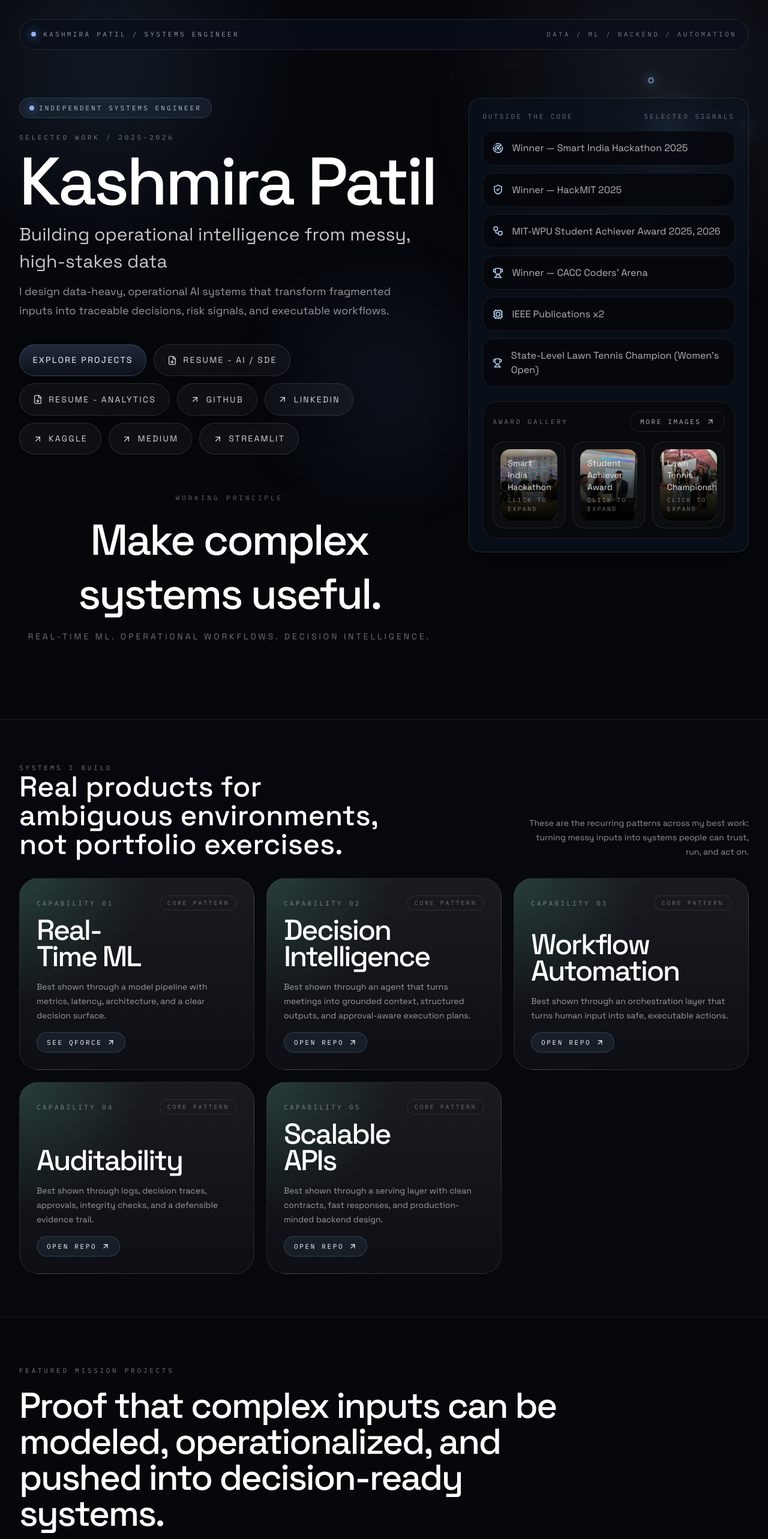
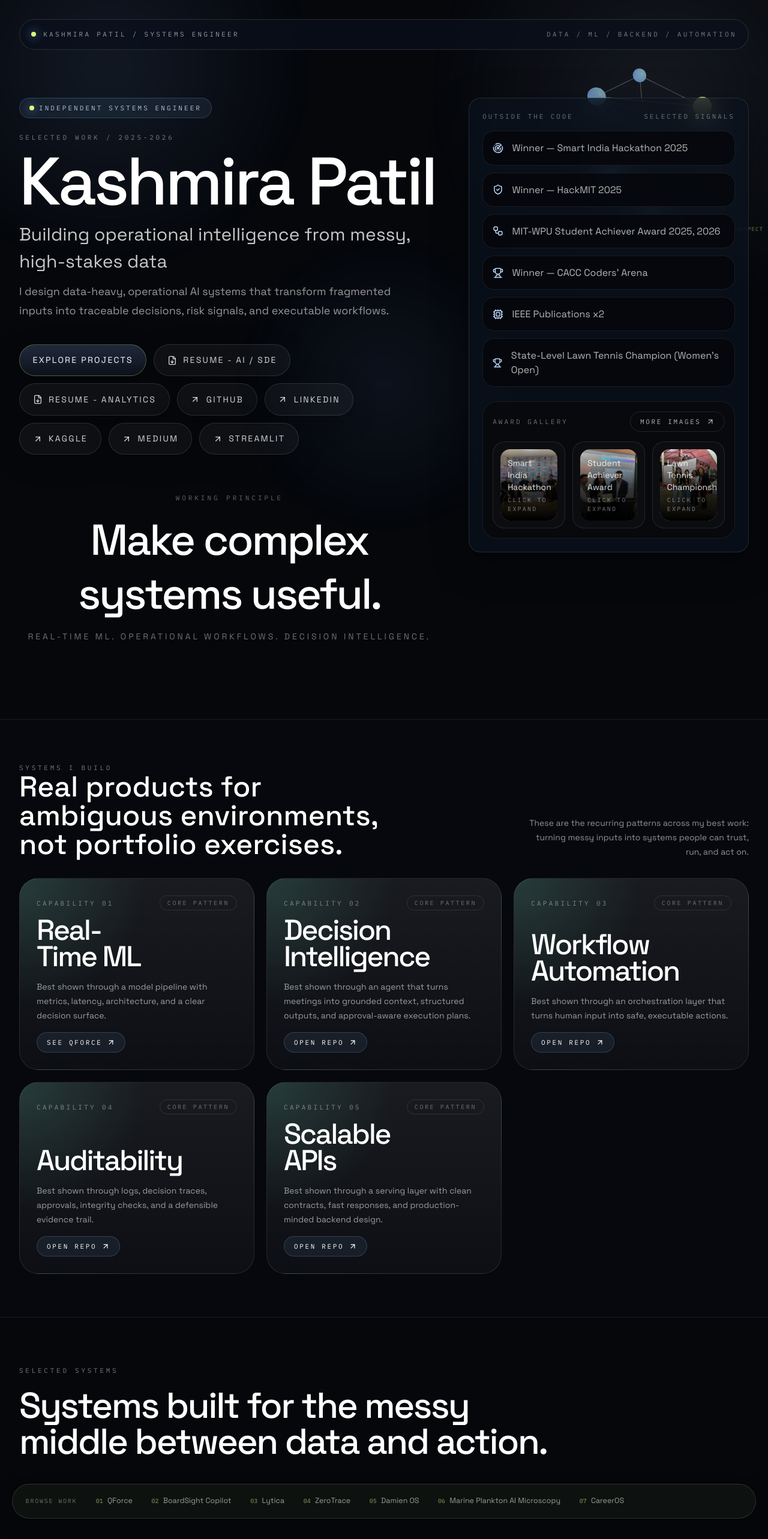
Before and after one commit to kagent2704/kashmira-patil-portfolio, a Next.js app: page / in a window 1280 px wide. Shown: the top 2566 px of the page at 60% size. Built offline with nearby package versions, Linux system fonts and the light colour scheme.

Commit message:
Add interactive 3D systems portfolio theme

```diff
--- a/app/globals.css
+++ b/app/globals.css
@@ -1,14 +1,14 @@
 @import "tailwindcss";
 
 :root {
-  --bg: #05070b;
+  --bg: #111311;
   --panel: rgba(255, 255, 255, 0.04);
-  --border: rgba(255, 255, 255, 0.1);
-  --text-dim: rgba(239, 244, 255, 0.64);
-  --accent: #8ab4ff;
-  --accent-soft: #c9d8ff;
-  --accent-glow: rgba(138, 180, 255, 0.22);
-  --accent-border: rgba(138, 180, 255, 0.24);
+  --border: rgba(230, 237, 219, 0.14);
+  --text-dim: rgba(243, 241, 225, 0.64);
+  --accent: #d7ff7a;
+  --accent-soft: #efffc8;
+  --accent-glow: rgba(215, 255, 122, 0.2);
+  --accent-border: rgba(215, 255, 122, 0.28);
 }
 
 * {
@@ -23,8 +23,9 @@ body {
   margin: 0;
   min-height: 100vh;
   background:
-    radial-gradient(circle at top, rgba(18, 28, 44, 0.92), transparent 42%),
-    linear-gradient(180deg, #06080c 0%, #04060a 100%);
+    radial-gradient(circle at 78% 4%, rgba(215, 255, 122, 0.08), transparent 24%),
+    radial-gradient(circle at top left, rgba(47, 68, 52, 0.38), transparent 38%),
+    linear-gradient(180deg, #121512 0%, #0b0e0c 100%);
   color: white;
   font-family: var(--font-display), sans-serif;
 }
@@ -59,81 +60,73 @@ body::after {
 
 /* A single spatial system graphic gives the homepage depth without turning every
    surface into a spectacle. It is intentionally CSS-only and respects reduced motion. */
-.system-orbit {
+.real-3d-scene {
   position: absolute;
   z-index: 0;
   top: -4.5rem;
   right: -2rem;
   width: 19rem;
   height: 19rem;
-  pointer-events: none;
-  opacity: 0.8;
-  transform: rotate(-12deg);
+  opacity: 0.9;
+  cursor: grab;
 }
 
-.orbit-ring,
-.orbit-core,
-.orbit-node {
-  position: absolute;
-  display: block;
+.real-3d-scene:active { cursor: grabbing; }
+.scene-caption { position: absolute; bottom: 0.5rem; right: 0.5rem; color: rgba(215, 255, 122, 0.65); font: 9px var(--font-mono), monospace; letter-spacing: 0.12em; text-transform: uppercase; }
+
+.project-index {
+  position: sticky;
+  z-index: 20;
+  top: 0.75rem;
+  display: flex;
+  gap: 0.35rem;
+  align-items: center;
+  width: min(100% - 2.5rem, 1540px);
+  margin: 1rem auto 2rem;
+  padding: 0.55rem;
+  overflow-x: auto;
+  border: 1px solid rgba(230, 237, 219, 0.14);
+  border-radius: 999px;
+  background: rgba(16, 21, 17, 0.84);
+  box-shadow: 0 12px 30px rgba(0, 0, 0, 0.22);
+  backdrop-filter: blur(18px);
 }
 
-.orbit-ring {
-  inset: 2rem;
-  border: 1px solid rgba(138, 180, 255, 0.26);
-  border-radius: 50%;
-  transform: rotateX(68deg) rotateZ(15deg);
-  box-shadow: 0 0 40px rgba(138, 180, 255, 0.1);
-  animation: orbit-spin 16s linear infinite;
+.project-index-label {
+  flex: 0 0 auto;
+  padding: 0 0.8rem;
+  color: rgba(243, 241, 225, 0.42);
+  font: 10px var(--font-mono), monospace;
+  letter-spacing: 0.18em;
+  text-transform: uppercase;
 }
 
-.orbit-ring-two {
-  inset: 3.8rem 1.2rem;
-  border-color: rgba(115, 201, 161, 0.24);
-  transform: rotateY(68deg) rotateZ(-20deg);
-  animation-duration: 12s;
-  animation-direction: reverse;
+.project-index a {
+  display: inline-flex;
+  flex: 0 0 auto;
+  gap: 0.45rem;
+  align-items: center;
+  border: 1px solid transparent;
+  border-radius: 999px;
+  padding: 0.55rem 0.75rem;
+  color: rgba(243, 241, 225, 0.62);
+  font-size: 0.78rem;
+  transition: color 160ms ease, background 160ms ease, border-color 160ms ease;
 }
 
-.orbit-core {
-  inset: 6.4rem;
-  display: grid;
-  place-items: center;
-  border: 1px solid rgba(219, 234, 254, 0.42);
-  border-radius: 50%;
-  background: radial-gradient(circle at 35% 30%, #789bd2, #1c2a44 45%, #0a101b 78%);
-  color: #eef5ff;
-  font-family: var(--font-mono), monospace;
-  font-size: 0.55rem;
-  letter-spacing: 0.16em;
-  line-height: 1.5;
-  text-align: center;
-  box-shadow: 0 0 50px rgba(138, 180, 255, 0.24), inset 0 0 24px rgba(255, 255, 255, 0.12);
+.project-index a span {
+  color: rgba(215, 255, 122, 0.62);
+  font: 10px var(--font-mono), monospace;
 }
 
-.orbit-node {
-  width: 0.55rem;
-  height: 0.55rem;
-  border: 2px solid #9fc2ff;
-  border-radius: 50%;
-  background: #09111d;
-  box-shadow: 0 0 16px rgba(138, 180, 255, 0.9);
-  animation: node-pulse 2.4s ease-in-out infinite;
-}
-
-.orbit-node-one { top: 2rem; left: 8rem; }
-.orbit-node-two { right: 2.2rem; top: 8.4rem; animation-delay: 0.7s; }
-.orbit-node-three { bottom: 2.5rem; left: 4.1rem; animation-delay: 1.4s; }
-
-@keyframes orbit-spin { to { transform: rotateX(68deg) rotateZ(375deg); } }
-@keyframes node-pulse { 50% { transform: scale(1.5); opacity: 0.6; } }
-
-@media (prefers-reduced-motion: reduce) {
-  .orbit-ring, .orbit-node { animation: none; }
+.project-index a:hover {
+  border-color: rgba(215, 255, 122, 0.22);
+  background: rgba(215, 255, 122, 0.08);
+  color: #efffc8;
 }
 
 @media (max-width: 900px) {
-  .system-orbit { top: -3rem; right: -3rem; transform: scale(0.72) rotate(-12deg); transform-origin: top right; opacity: 0.5; }
+  .real-3d-scene { top: -3rem; right: -3rem; transform: scale(0.72); transform-origin: top right; opacity: 0.5; }
 }
 
 a {
--- a/app/page.tsx
+++ b/app/page.tsx
@@ -17,6 +17,9 @@ import {
 } from "lucide-react";
 import gsap from "gsap";
 import { ScrollTrigger } from "gsap/ScrollTrigger";
+import { Canvas, useFrame } from "@react-three/fiber";
+import { OrbitControls, Float, Line } from "@react-three/drei";
+import * as THREE from "three";
 
 type Metric = {
   label: string;
@@ -62,6 +65,71 @@ type AwardImage = {
   file: string;
   note?: string;
 };
+
+const systemNodes = [
+  [-1.45, 0.55, 0.1],
+  [-0.55, 1.05, -0.25],
+  [0.45, 0.65, 0.18],
+  [1.35, 0.1, -0.15],
+  [0.75, -0.8, 0.25],
+  [-0.45, -0.95, -0.1],
+  [-1.35, -0.35, 0.2],
+] as const;
+
+function NetworkObject() {
+  const group = useRef<THREE.Group>(null);
+
+  useFrame((state, delta) => {
+    if (!group.current) return;
+    group.current.rotation.y += delta * 0.12;
+    group.current.rotation.x = THREE.MathUtils.lerp(group.current.rotation.x, state.pointer.y * 0.12, 0.03);
+    group.current.rotation.z = THREE.MathUtils.lerp(group.current.rotation.z, -state.pointer.x * 0.1, 0.03);
+  });
+
+  return (
+    <group ref={group} scale={1.15}>
+      {systemNodes.map((position, index) => (
+        <mesh key={index} position={position}>
+          <sphereGeometry args={[index === 2 ? 0.16 : 0.1, 20, 20]} />
+          <meshStandardMaterial
+            color={index === 2 ? "#d7ff7a" : "#a5c7ff"}
+            emissive={index === 2 ? "#8db52c" : "#34537f"}
+            emissiveIntensity={index === 2 ? 2.4 : 1.4}
+            roughness={0.35}
+          />
+        </mesh>
+      ))}
+      {systemNodes.slice(1).map((position, index) => (
+        <Line
+          key={`line-${index}`}
+          points={[systemNodes[0], position]}
+          color={index === 1 ? "#d7ff7a" : "#7197cf"}
+          transparent
+          opacity={0.55}
+          lineWidth={1}
+        />
+      ))}
+      <Line points={[systemNodes[1], systemNodes[2], systemNodes[4], systemNodes[5], systemNodes[1]]} color="#d7ff7a" transparent opacity={0.42} lineWidth={1} />
+    </group>
+  );
+}
+
+function SystemScene() {
+  return (
+    <div className="real-3d-scene" aria-label="Interactive 3D systems network">
+      <Canvas camera={{ position: [0, 0, 4.4], fov: 42 }} dpr={[1, 1.5]}>
+        <ambientLight intensity={0.45} />
+        <pointLight position={[2, 2, 3]} intensity={10} color="#d7ff7a" />
+        <pointLight position={[-3, -1, 2]} intensity={7} color="#8eb4ff" />
+        <Float speed={1.2} rotationIntensity={0.12} floatIntensity={0.18}>
+          <NetworkObject />
+        </Float>
+        <OrbitControls enableZoom={false} enablePan={false} autoRotate={false} />
+      </Canvas>
+      <span className="scene-caption">interactive system map / drag to inspect</span>
+    </div>
+  );
+}
 
 const projects: Project[] = [
   {
@@ -920,14 +988,7 @@ export default function HomePage() {
             </div>
 
             <div className="relative">
-              <div className="system-orbit" aria-hidden="true">
-                <div className="orbit-ring orbit-ring-one" />
-                <div className="orbit-ring orbit-ring-two" />
-                <div className="orbit-core">AI<br />SYSTEMS</div>
-                <span className="orbit-node orbit-node-one" />
-                <span className="orbit-node orbit-node-two" />
-                <span className="orbit-node orbit-node-three" />
-              </div>
+              <SystemScene />
               <div className="hero-panel">
                 <div className="hero-panel-header">
                   <span>Outside the code</span>
@@ -996,11 +1057,21 @@ export default function HomePage() {
       <HorizontalCapabilityRail />
 
       <section id="missions" className="mx-auto max-w-[1600px] px-5 pb-6 pt-20 md:px-8">
-        <p className="section-kicker">Featured Mission Projects</p>
+        <p className="section-kicker">Selected systems</p>
         <h2 className="mt-5 max-w-4xl text-4xl font-medium tracking-[-0.04em] text-white md:text-6xl">
-          Proof that complex inputs can be modeled, operationalized, and pushed into decision-ready systems.
+          Systems built for the messy middle between data and action.
         </h2>
       </section>
+
+      <nav className="project-index" aria-label="Project index">
+        <span className="project-index-label">Browse work</span>
+        {projects.map((project, index) => (
+          <a key={project.slug} href={`#${project.slug}`}>
+            <span>{String(index + 1).padStart(2, "0")}</span>
+            {project.title}
+          </a>
+        ))}
+      </nav>
 
       {projects.map((project, index) => (
         <MissionSection key={project.slug} project={project} index={index} />
--- a/package.json
+++ b/package.json
@@ -13,13 +13,17 @@
   "author": "",
   "license": "ISC",
   "dependencies": {
+    "@react-three/drei": "^10.7.9",
+    "@react-three/fiber": "^9.8.1",
+    "@types/three": "^0.186.0",
     "@vercel/analytics": "^2.0.1",
     "framer-motion": "^12.38.0",
     "gsap": "^3.15.0",
     "lucide-react": "^1.16.0",
     "next": "^16.2.6",
     "react": "^19.2.6",
-    "react-dom": "^19.2.6"
+    "react-dom": "^19.2.6",
+    "three": "^0.186.1"
   },
   "devDependencies": {
     "@tailwindcss/postcss": "^4.3.0",
```
Also changed, not shown: 1 other file (tests, documents, lock files or other folders).
